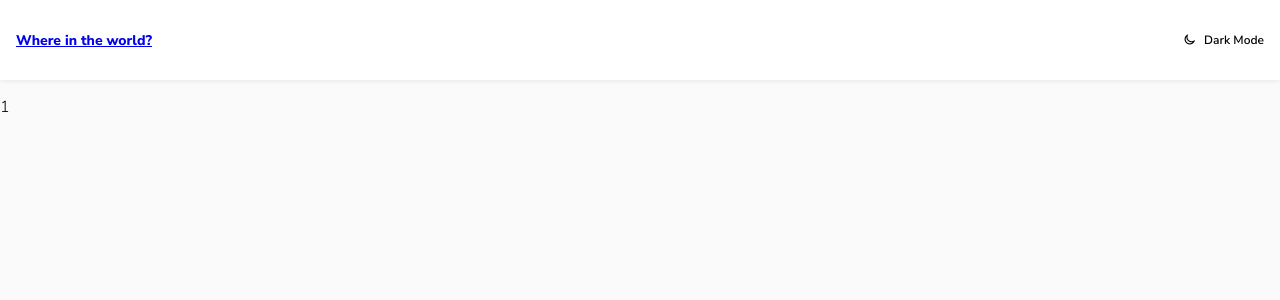
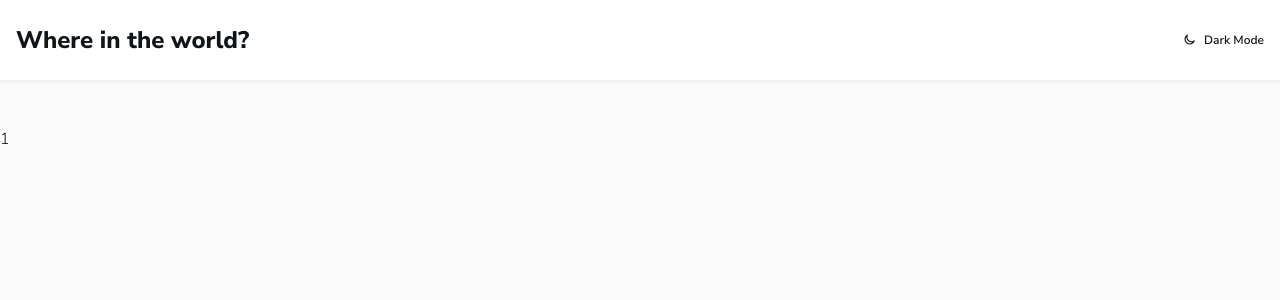
Before and after one commit to nikkonv/react-flags-project, a React (Create React App) app: page /country/1 in a window 1280 px wide. Shown: the top 300 px of the page. Built offline with nearby package versions, Linux system fonts and the light colour scheme; the HTML template or start-up script is replaced by a standard one.

Commit message:
darkmode ready

```diff
--- a/src/ActionsList.js
+++ b/src/ActionsList.js
@@ -8,7 +8,12 @@ const ActionsListStyled = styled.div`
   .grid {
     display: grid;
     grid-template-columns: 1fr;
-    grid-row-gap: 40px;
+    grid-row-gap: 20px;
+  }
+  @media screen and (min-width: 768px) {
+    .grid {
+      grid-template-columns: 480px 1fr 200px;
+    }
   }
 `;
 
@@ -18,6 +23,7 @@ export default function ActionsList() {
       <Wrapper>
         <div className="grid">
           <Search />
+          <span></span>
           <FilterByRegion />
         </div>
       </Wrapper>
--- a/src/App.css
+++ b/src/App.css
@@ -2,50 +2,36 @@ html {
   font-size: 16px;
 }
 :root {
-  --black: 111517;
+  --black: #111517;
   --white: white;
   --background: #fafafa;
 }
 body {
+  font-family: "Nunito Sans", sans serif;
+}
+
+main {
   background: var(--background);
-  font-family: "Nunito Sans", sans serif;
+  min-height: 100vh;
   color: var(--black);
 }
-.App {
-  text-align: center;
+
+.is-dark-mode {
+  --black: white;
+  --white: #273542;
+  --background: #1a2833;
 }
 
-.App-logo {
-  height: 40vmin;
-  pointer-events: none;
+.is-light-mode {
+  --black: #111517;
+  --white: white;
+  --background: #fafafa;
 }
 
-@media (prefers-reduced-motion: no-preference) {
-  .App-logo {
-    animation: App-logo-spin infinite 20s linear;
+@media (prefers-color-scheme: dark) {
+  :root {
+    --black: white;
+    --white: #273542;
+    --background: #1a2833;
   }
 }
-
-.App-header {
-  background-color: #282c34;
-  min-height: 100vh;
-  display: flex;
-  flex-direction: column;
-  align-items: center;
-  justify-content: center;
-  font-size: calc(10px + 2vmin);
-  color: white;
-}
-
-.App-link {
-  color: #61dafb;
-}
-
-@keyframes App-logo-spin {
-  from {
-    transform: rotate(0deg);
-  }
-  to {
-    transform: rotate(360deg);
-  }
-}
--- a/src/App.js
+++ b/src/App.js
@@ -1,4 +1,4 @@
-import React from "react";
+import React, { useState, useEffect } from "react";
 import { Provider } from "react-redux";
 import { createStore } from "redux";
 import "./App.css";
@@ -19,10 +19,28 @@ const initialState = {
 const store = createStore(reducer, initialState);
 
 function App() {
+  const [darkMode, setDarkMode] = useState(false);
+  const [checked, setChecked] = useState(false);
+  const mainClass = darkMode ? "is-dark-mode" : "is-light-mode";
+
+  function changeMedia(mq) {
+    setDarkMode(mq.matches);
+    setChecked(mq.matches);
+  }
+  useEffect(() => {
+    const mq = window.matchMedia("(prefers-color-scheme: dark)");
+    mq.addListener(changeMedia);
+    setDarkMode(mq.matches);
+    setChecked(mq.matches);
+    return () => {
+      mq.removeListener(changeMedia);
+    };
+  }, []);
   return (
+    <main className={mainClass}>
       <Provider store={store}>
         <Router>
-        <Header />
+          <Header setDarkMode={setDarkMode} darkMode={darkMode} />
           <Switch>
             <Route path="/country/:id" component={CountryPage} />
             <Route path="/">
@@ -32,6 +50,7 @@ function App() {
           </Switch>
         </Router>
       </Provider>
+    </main>
   );
 }
 
--- a/src/Country.js
+++ b/src/Country.js
@@ -3,18 +3,29 @@ import styled from "styled-components";
 import { useHistory } from "react-router-dom";
 
 const CountryStyled = styled.div`
-  width: 264px;
+  cursor: pointer;
   text-align: left;
   border-radius: 5px;
-  overflow: hidden;
+  /* overflow: hidden; */
   box-shadow: 0 0 7px 2px rgba(0, 0, 0, 0.03);
+  &:hover .details {
+    border-radius: 0 0 5px 5px;
+    border: 1px solid var(--black);
+    border-top: none;
+  }
   img {
     width: 100%;
     height: 160px;
     object-fit: cover;
+    vertical-align: top;
+    border-radius: 5px 5px 0 0;
   }
   .details {
     padding: 1.5em;
+    border: 1px solid transparent;
+    border-top: none;
+    transition: 0.3s border;
+    background: var(--white);
   }
   h2 {
     margin: 0;
--- a/src/CountryList.js
+++ b/src/CountryList.js
@@ -2,14 +2,17 @@ import React, { useEffect } from "react";
 import { useSelector, useDispatch } from "react-redux";
 import styled from "styled-components";
 import Country from "./Country";
+import Wrapper from "./Wrapper";
 
 const CountryListStyled = styled.div`
   display: grid;
   grid-row-gap: 2.3em;
+  grid-auto-flow: columns;
+  grid-template-columns: repeat(auto-fill, 270px);
+  grid-column-gap: 75px;
   background: var(--background);
-  border: 1px solid red;
   justify-content: center;
-  padding: 4em 2em;
+  padding: 3em 0;
 `;
 
 export default function CountryList() {
@@ -47,6 +50,7 @@ export default function CountryList() {
   }, [dispatch]);
 
   return (
+    <Wrapper>
       <CountryListStyled>
         {countryList.map(({ name, flag, population, region, capital }) => {
           return (
@@ -61,5 +65,6 @@ export default function CountryList() {
           );
         })}
       </CountryListStyled>
+    </Wrapper>
   );
 }
--- a/src/Header.js
+++ b/src/Header.js
@@ -16,7 +16,12 @@ const HeaderStyled = styled.div`
   h1 {
     font-size: 14px;
   }
+  a {
+    text-decoration: none;
+    color: var(--black);
+  }
   .dark-mode {
+    cursor: pointer;
     .moon {
       margin-right: 10px;
       transform: rotate(-30deg);
@@ -27,10 +32,21 @@ const HeaderStyled = styled.div`
       font-weight: 600;
     }
   }
+  @media screen and (min-width: 768px) {
+    margin-bottom: 3em;
+    h1 {
+      font-size: 24px;
+    }
+    p {
+      font-size: 1rem;
+    }
+  }
 `;
 
-export default function Header() {
-  function handleClick() {}
+export default function Header({ setDarkMode, darkMode }) {
+  function handleClick() {
+    setDarkMode(!darkMode);
+  }
   return (
     <HeaderStyled>
       <Wrapper>
@@ -41,8 +57,11 @@ export default function Header() {
           <div className="dark-mode">
             <p onClick={handleClick}>
               <span className="moon">
-                <i class="far fa-moon"></i>
-                {/* <i class="fas fa-moon"></i> */}
+                {darkMode ? (
+                  <i class="fas fa-moon"></i>
+                ) : (
+                  <i class="far fa-moon"></i>
+                )}
               </span>
               Dark Mode
             </p>
--- a/src/Input.js
+++ b/src/Input.js
@@ -3,7 +3,7 @@ import styled from "styled-components";
 
 const InputStyled = styled.label`
   display: inline-flex;
-  background: white;
+  background: var(--white);
   align-items: center;
   box-shadow: 0 2px 9px 0 rgba(0, 0, 0, 0.1);
   padding: 0 2rem;
@@ -20,6 +20,8 @@ const InputStyled = styled.label`
     line-height: 48px;
     font-size: 0.7em;
     outline: 0;
+    color: var(--black);
+    background: var(--white);
     &::-webkit-input-placeholder {
       color: #c4c4c4;
     }
--- a/src/Region.js
+++ b/src/Region.js
@@ -8,6 +8,8 @@ const RegionFilterStyled = styled.select`
   border-radius: 5px;
   outline: 0;
   box-shadow: 0 2px 9px 0 rgba(0, 0, 0, 0.1);
+  background: var(--white);
+  color: var(--black);
 `;
 
 const filterByRegionAction = (regionSelected) => {
--- a/src/Wrapper.js
+++ b/src/Wrapper.js
@@ -2,7 +2,7 @@ import React from "react";
 import styled from "styled-components";
 
 const WrapperStyled = styled.div`
-  max-width: 1280px;
+  max-width: 1312px;
   margin: auto;
   padding: 0 1rem;
 `;
```
Lines whose indentation alone changed are shown as unchanged.
